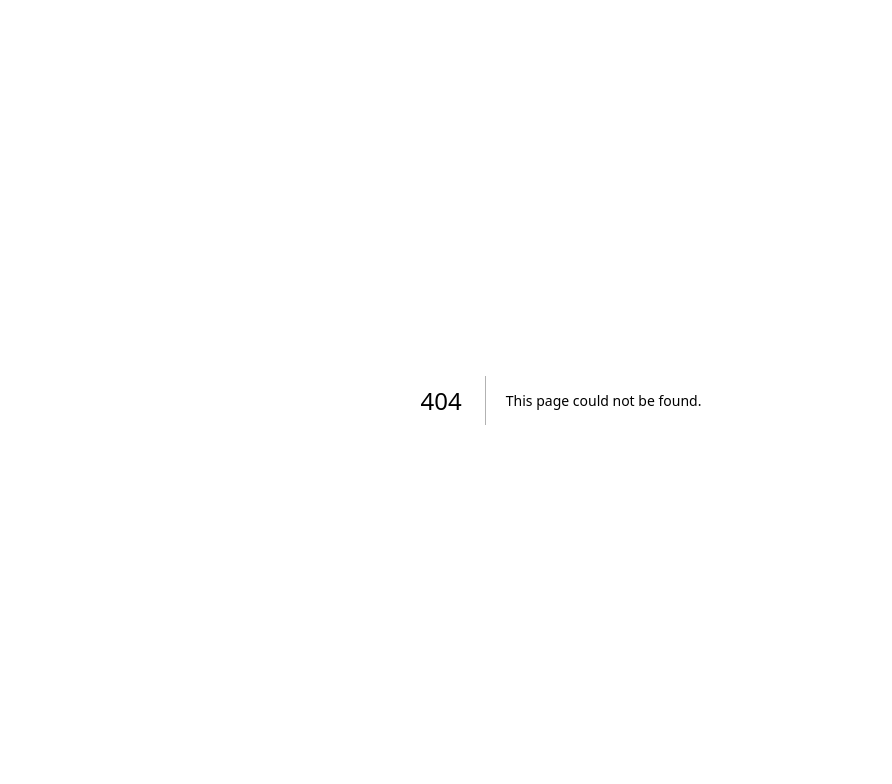
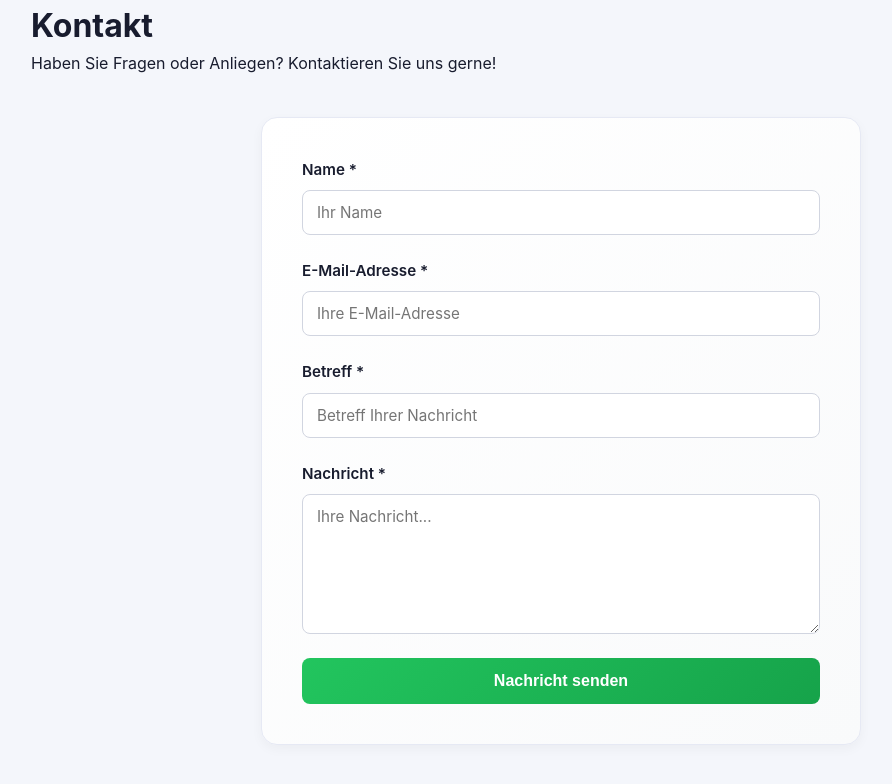
Before and after one commit to Mohdaasif97/caloriesDE, a Next.js app: page /contact in a window 1280 px wide. Before the commit this address had no page. Shown: the top 784 px of the page, without its empty margins (79-971 px from the left). Built offline with nearby package versions, Linux system fonts and the light colour scheme.

Commit message:
fix: update Next.js to patched version to address CVE-2025-66478

```diff
--- a/package.json
+++ b/package.json
@@ -11,6 +11,7 @@
     "@vercel/analytics": "^1.6.1",
     "next": "^16.1.6",
     "react": "^18.3.1",
-    "react-dom": "^18.3.1"
+    "react-dom": "^18.3.1",
+    "nodemailer": "^6.9.7"
   }
 }
--- /dev/null
+++ b/pages/api/contact.js
@@ -0,0 +1,62 @@
+import nodemailer from 'nodemailer';
+
+export default async function handler(req, res) {
+  if (req.method !== 'POST') {
+    return res.status(405).json({ error: 'Method not allowed' });
+  }
+
+  const { name, email, subject, message } = req.body;
+
+  // Validate input
+  if (!name || !email || !subject || !message) {
+    return res.status(400).json({ error: 'Missing required fields' });
+  }
+
+  try {
+    // Configure your email service here
+    // Example using Gmail (requires app password)
+    // Or use services like SendGrid, Mailgun, etc.
+
+    const transporter = nodemailer.createTransport({
+      service: 'gmail',
+      auth: {
+        user: process.env.EMAIL_USER,
+        pass: process.env.EMAIL_PASSWORD,
+      },
+    });
+
+    // Email to you (admin)
+    await transporter.sendMail({
+      from: process.env.EMAIL_USER,
+      to: process.env.CONTACT_EMAIL,
+      subject: `Neue Kontaktanfrage: ${subject}`,
+      html: `
+        <h2>Neue Kontaktanfrage</h2>
+        <p><strong>Name:</strong> ${name}</p>
+        <p><strong>E-Mail:</strong> ${email}</p>
+        <p><strong>Betreff:</strong> ${subject}</p>
+        <p><strong>Nachricht:</strong></p>
+        <p>${message.replace(/\n/g, '<br>')}</p>
+      `,
+      replyTo: email,
+    });
+
+    // Confirmation email to user
+    await transporter.sendMail({
+      from: process.env.EMAIL_USER,
+      to: email,
+      subject: 'Wir haben Ihre Nachricht erhalten - Kalorienrechner',
+      html: `
+        <h2>Vielen Dank für Ihre Nachricht!</h2>
+        <p>Hallo ${name},</p>
+        <p>wir haben Ihre Nachricht erhalten und werden uns so bald wie möglich bei Ihnen melden.</p>
+        <p>Beste Grüße,<br>Das Kalorienrechner-Team</p>
+      `,
+    });
+
+    return res.status(200).json({ success: true, message: 'Email sent successfully' });
+  } catch (error) {
+    console.error('Email error:', error);
+    return res.status(500).json({ error: 'Failed to send email' });
+  }
+}
--- /dev/null
+++ b/pages/contact.js
@@ -0,0 +1,165 @@
+import Head from 'next/head'
+import { useState } from 'react';
+import styles from '../styles/Home.module.css';
+
+export default function Contact() {
+  const [formData, setFormData] = useState({
+    name: '',
+    email: '',
+    subject: '',
+    message: ''
+  });
+  const [submitted, setSubmitted] = useState(false);
+  const [error, setError] = useState('');
+  const [loading, setLoading] = useState(false);
+
+  const handleChange = (e) => {
+    const { name, value } = e.target;
+    setFormData(prev => ({
+      ...prev,
+      [name]: value
+    }));
+  };
+
+  const handleSubmit = async (e) => {
+    e.preventDefault();
+    setError('');
+    setLoading(true);
+
+    // Validate form
+    if (!formData.name.trim() || !formData.email.trim() || !formData.subject.trim() || !formData.message.trim()) {
+      setError('Bitte füllen Sie alle Felder aus.');
+      setLoading(false);
+      return;
+    }
+
+    // Basic email validation
+    const emailRegex = /^[^\s@]+@[^\s@]+\.[^\s@]+$/;
+    if (!emailRegex.test(formData.email)) {
+      setError('Bitte geben Sie eine gültige E-Mail-Adresse ein.');
+      setLoading(false);
+      return;
+    }
+
+    try {
+      // Send email via API route
+      const response = await fetch('/api/contact', {
+        method: 'POST',
+        headers: {
+          'Content-Type': 'application/json',
+        },
+        body: JSON.stringify(formData),
+      });
+
+      const data = await response.json();
+
+      if (response.ok) {
+        setSubmitted(true);
+        setFormData({ name: '', email: '', subject: '', message: '' });
+        // Reset success message after 5 seconds
+        setTimeout(() => setSubmitted(false), 5000);
+      } else {
+        setError(data.error || 'Es gab einen Fehler beim Senden Ihrer Nachricht. Bitte versuchen Sie es später erneut.');
+      }
+    } catch (err) {
+      setError('Es gab einen Fehler beim Senden Ihrer Nachricht. Bitte versuchen Sie es später erneut.');
+    } finally {
+      setLoading(false);
+    }
+  };
+
+  return (
+    <>
+      <Head>
+        <title>Kontakt - Kalorienrechner</title>
+        <meta name="description" content="Kontaktieren Sie uns für Fragen und Anliegen zum Kalorienrechner." />
+        <meta name="viewport" content="width=device-width, initial-scale=1" />
+        <meta property="og:title" content="Kontakt - Kalorienrechner" />
+        <meta property="og:description" content="Kontaktieren Sie uns für Fragen und Anliegen zum Kalorienrechner." />
+        <meta property="og:type" content="website" />
+        <meta property="og:url" content="https://www.kalorienrechner9.de/contact" />
+      </Head>
+
+      <main className={styles.container}>
+        <h1 className={styles.title}>Kontakt</h1>
+        <p className={styles.subtitle}>Haben Sie Fragen oder Anliegen? Kontaktieren Sie uns gerne!</p>
+
+        <div className={styles.contactForm}>
+          {submitted && (
+            <div className={styles.successMessage}>
+              ✅ Vielen Dank! Ihre Nachricht wurde erfolgreich versendet. Wir werden uns in Kürze bei Ihnen melden.
+            </div>
+          )}
+
+          {error && (
+            <div className={styles.errorMessage}>
+              ❌ {error}
+            </div>
+          )}
+
+          <form onSubmit={handleSubmit}>
+            <div className={styles.formGroup}>
+              <label htmlFor="name">Name *</label>
+              <input
+                type="text"
+                id="name"
+                name="name"
+                value={formData.name}
+                onChange={handleChange}
+                placeholder="Ihr Name"
+                disabled={loading}
+              />
+            </div>
+
+            <div className={styles.formGroup}>
+              <label htmlFor="email">E-Mail-Adresse *</label>
+              <input
+                type="email"
+                id="email"
+                name="email"
+                value={formData.email}
+                onChange={handleChange}
+                placeholder="Ihre E-Mail-Adresse"
+                disabled={loading}
+              />
+            </div>
+
+            <div className={styles.formGroup}>
+              <label htmlFor="subject">Betreff *</label>
+              <input
+                type="text"
+                id="subject"
+                name="subject"
+                value={formData.subject}
+                onChange={handleChange}
+                placeholder="Betreff Ihrer Nachricht"
+                disabled={loading}
+              />
+            </div>
+
+            <div className={styles.formGroup}>
+              <label htmlFor="message">Nachricht *</label>
+              <textarea
+                id="message"
+                name="message"
+                value={formData.message}
+                onChange={handleChange}
+                placeholder="Ihre Nachricht..."
+                rows="6"
+                disabled={loading}
+              ></textarea>
+            </div>
+
+            <button
+              type="submit"
+              className={styles.submitButton}
+              disabled={loading}
+            >
+              {loading ? 'Wird versendet...' : 'Nachricht senden'}
+            </button>
+          </form>
+        </div>
+      </main>
+    </>
+  );
+}
--- a/pages/index.js
+++ b/pages/index.js
@@ -214,6 +214,7 @@ export default function Home() {
               <a href="#ernaehrung">Ernährung</a>
               <a href="#tipps">Tipps</a>
               <a href="#faq">FAQ</a>
+              <a href="/contact">Kontakt</a>
             </nav>
           </div>
         </header>
@@ -624,6 +625,7 @@ export default function Home() {
                 <a href="#ernaehrung">Ernährungstipps</a>
                 <a href="#tipps">Abnehmen</a>
                 <a href="#faq">FAQ</a>
+                <a href="/contact">Kontakt</a>
               </div>
             </div>
             <p className={styles.footerNote}>
--- a/styles/Home.module.css
+++ b/styles/Home.module.css
@@ -722,6 +722,101 @@
 }
 
 /* ========================
+   CONTACT FORM
+======================== */
+.contactForm {
+  max-width: 600px;
+  margin: 40px auto;
+  background: linear-gradient(135deg, #ffffff 0%, #f9fafb 100%);
+  border: 1px solid #e6e9f4;
+  border-radius: 16px;
+  padding: 40px;
+  box-shadow: 0 4px 12px rgba(0, 0, 0, 0.04);
+}
+
+.formGroup {
+  margin-bottom: 24px;
+  display: flex;
+  flex-direction: column;
+}
+
+.formGroup label {
+  font-weight: 600;
+  color: #181c2e;
+  margin-bottom: 8px;
+  font-size: 0.95rem;
+}
+
+.formGroup input,
+.formGroup textarea {
+  padding: 12px 14px;
+  border: 1px solid #d1d5e0;
+  border-radius: 8px;
+  font-size: 0.95rem;
+  font-family: inherit;
+  background: #ffffff;
+  color: #181c2e;
+  transition: all 0.2s;
+}
+
+.formGroup input:focus,
+.formGroup textarea:focus {
+  outline: none;
+  border-color: #22c55e;
+  box-shadow: 0 0 0 3px rgba(34, 197, 94, 0.1);
+}
+
+.formGroup textarea {
+  resize: vertical;
+  min-height: 120px;
+}
+
+.submitButton {
+  background: linear-gradient(135deg, #22c55e 0%, #16a34a 100%);
+  color: white;
+  border: none;
+  padding: 14px 28px;
+  border-radius: 8px;
+  font-size: 1rem;
+  font-weight: 600;
+  cursor: pointer;
+  transition: all 0.2s;
+  width: 100%;
+}
+
+.submitButton:hover:not(:disabled) {
+  transform: translateY(-2px);
+  box-shadow: 0 8px 20px rgba(34, 197, 94, 0.3);
+}
+
+.submitButton:disabled {
+  opacity: 0.7;
+  cursor: not-allowed;
+}
+
+.successMessage {
+  background: #dcfce7;
+  border: 1px solid #86efac;
+  color: #15803d;
+  padding: 14px 16px;
+  border-radius: 8px;
+  margin-bottom: 24px;
+  font-weight: 600;
+  font-size: 0.95rem;
+}
+
+.errorMessage {
+  background: #fee2e2;
+  border: 1px solid #fca5a5;
+  color: #991b1b;
+  padding: 14px 16px;
+  border-radius: 8px;
+  margin-bottom: 24px;
+  font-weight: 600;
+  font-size: 0.95rem;
+}
+
+/* ========================
    RESPONSIVE
 ======================== */
 @media (max-width: 768px) {
```
Also changed, not shown: 1 other file (tests, documents, lock files or other folders).
